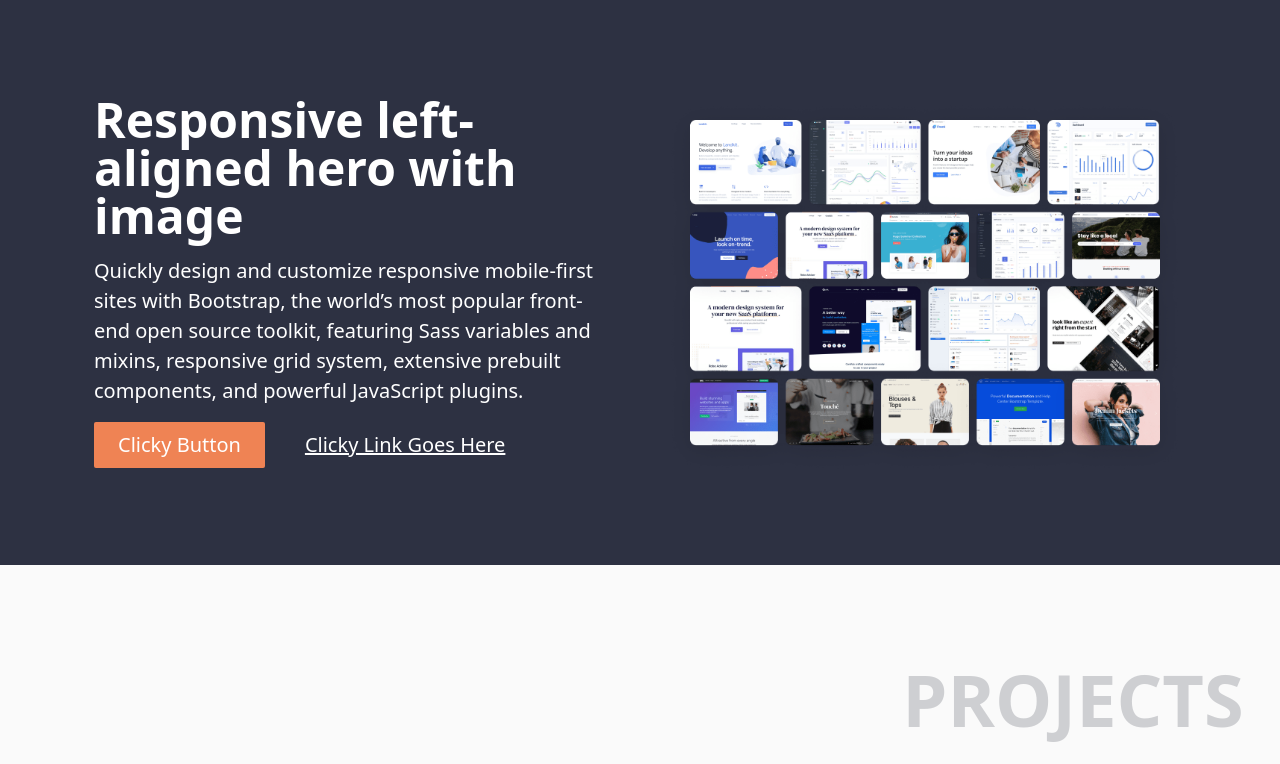
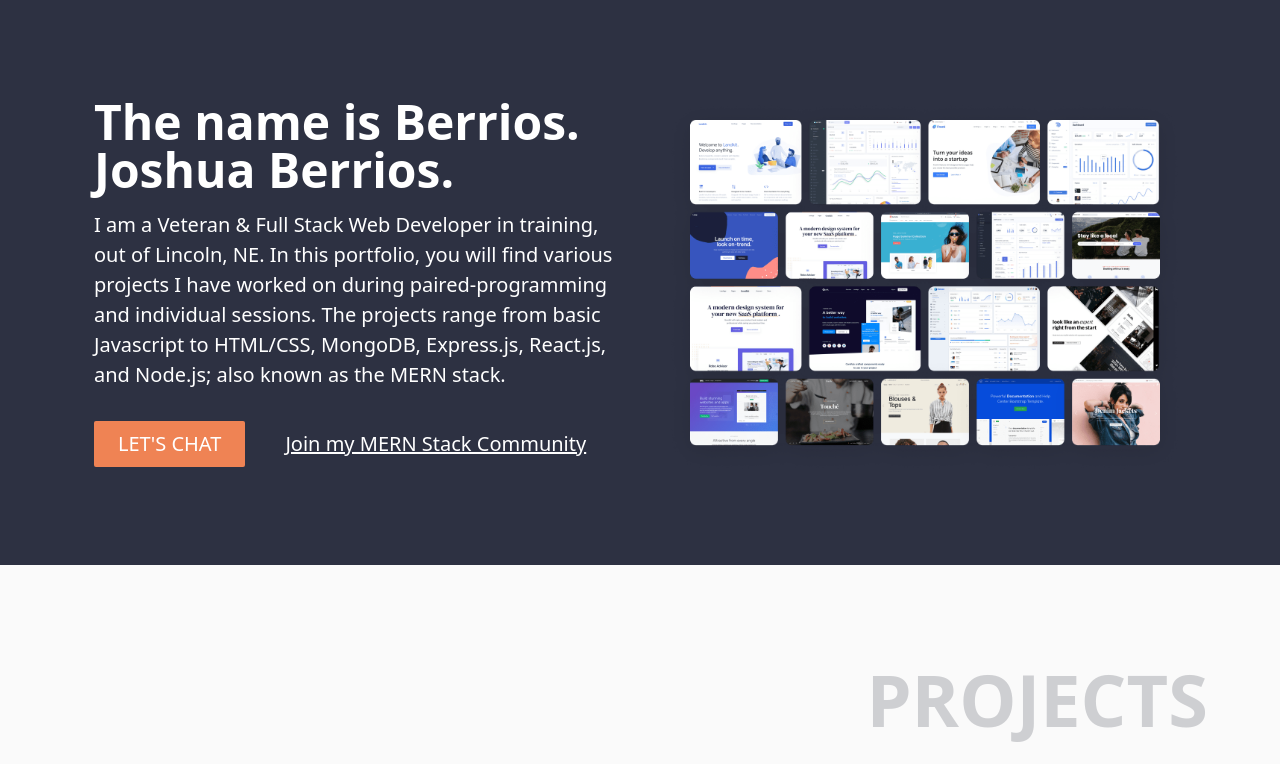
Before and after one commit to JoshuaB94/JoshuaB94.github.io, a plain HTML site: page index.html in a window 1280 px wide. Shown: the top 764 px of the page. Drawn offline with nearby package versions, Linux system fonts and the light colour scheme.

Commit message:
Replaced placeholder content within the hero section with real written content.

```diff
--- a/index.html
+++ b/index.html
@@ -19,11 +19,13 @@
                 <img src="images/bootstrap-themes.png" class="d-block mx-lg-auto img-fluid" alt="Bootstrap Themes" width="700" height="500" loading="lazy">
               </div>
               <div class="col-lg-6">
-                <h1 class="display-5 fw-bold lh-1 mb-3">Responsive left-aligned hero with image</h1>
-                <p class="lead">Quickly design and customize responsive mobile-first sites with Bootstrap, the world’s most popular front-end open source toolkit, featuring Sass variables and mixins, responsive grid system, extensive prebuilt components, and powerful JavaScript plugins.</p>
+                <h1 class="display-5 fw-bold lh-1 mb-3">The name is Berrios. Joshua Berrios.</h1>
+                <p class="lead">I am a Veteran & Full Stack Web Developer in training, out of Lincoln, NE. In this portfolio, you will find various projects I have worked on during paired-programming and individual sessions. The projects range from basic Javascript to HTML/CSS, MongoDB, Express.js, React.js, and Node.js; also known as the MERN stack.</p>
                 <div class="d-grid gap-2 d-md-flex justify-content-md-start">
-                  <button type="button" class="btn btn-primary btn-lg px-4 me-md-2 main-cta">Clicky Button</button>
-                  <button type="button" class="btn btn-outline-secondary btn-lg px-4 secondary-cta">Clicky Link Goes Here</button>
+                  <a href="#contactme">
+                    <button type="button" class="btn btn-primary btn-lg px-4 me-md-2 main-cta" >LET'S CHAT</button>
+                  </a>
+                  <button type="button" class="btn btn-outline-secondary btn-lg px-4 secondary-cta">Join my MERN Stack Community</button>
                 </div>
               </div>
             </div>
@@ -31,7 +33,7 @@
     </section>
 
     <section class="project-section">
-        <div class="container-xxl px-4 py-5">
+        <div class="container col-xxl-8 px-4 py-5 project-container">
             <div class="section-heading">
                 <h2 class="project-heading display-2 fw-bold lh-1 mb-3">Projects</h2>
             </div>
@@ -39,7 +41,7 @@
             <!---Projects Wrapper-->
             <div class="project-row--flex">
                 <div class="imagecard-flex">
-                    <img class ="project-image" src="images/photography-lens-laptop-desk.jpeg" alt="">
+                    <img class ="project-image" src="images/photography-lens-laptop-desk.jpeg" alt="" class="d-block mx-md-auto img-fluid">
                 </div>
                 <div class="imagecard-flex">
                     <img class ="project-image" src="images/photography-lens-laptop-desk.jpeg" alt="">
@@ -75,7 +77,7 @@
         </div>
     </section>
 
-    <section class="contact-section">
+    <section class="contact-section" id="contactme">
         <div class="container col-xxl px-4 py-5">
             <div class="contact-form-container">
                 <!---Placeholder Content for Form Container Design-->
--- a/styles/stylesheet.css
+++ b/styles/stylesheet.css
@@ -25,10 +25,13 @@
     background-color: rgba(0,0,0,0);
     color: #EF8354;
 }
+.lead {
+    margin-bottom: 6%;
+}
 
 /*---Project Section---*/
 .section-heading {
-    margin-right: 1%;
+    margin-right: -2%;
 }
 .project-heading {
     text-align: right;
```
